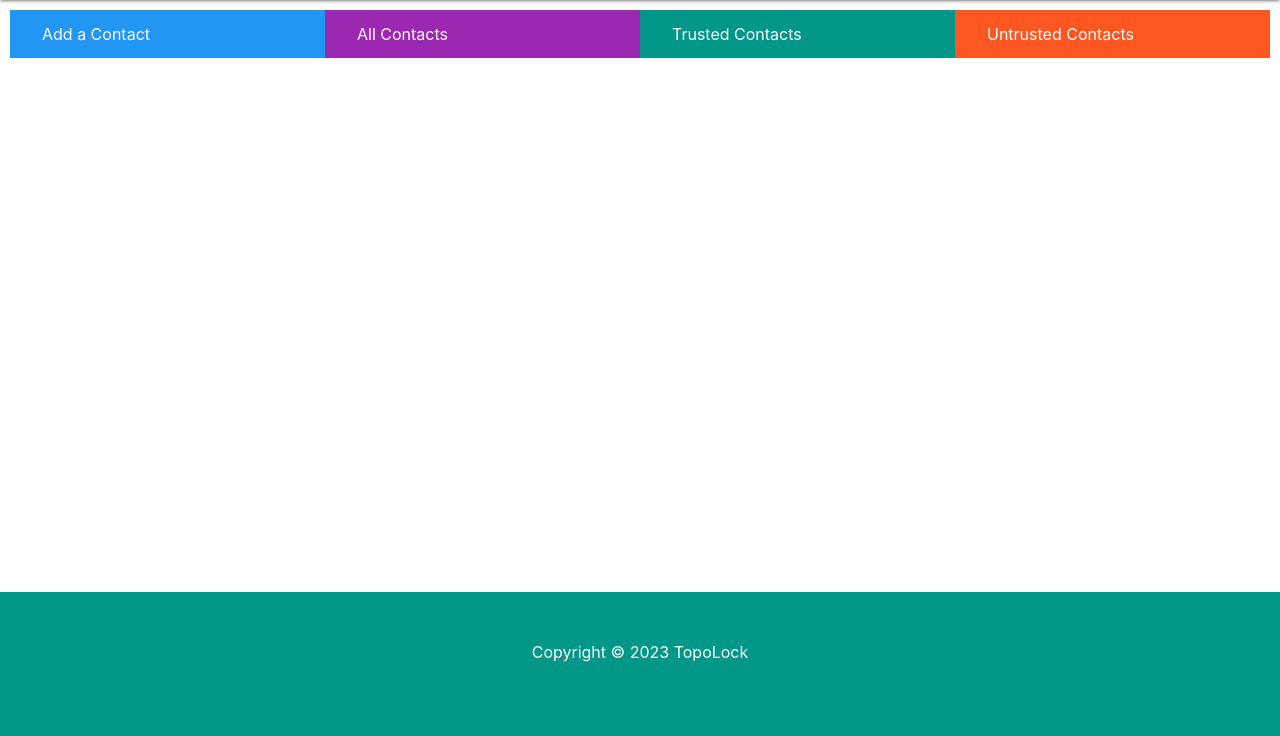
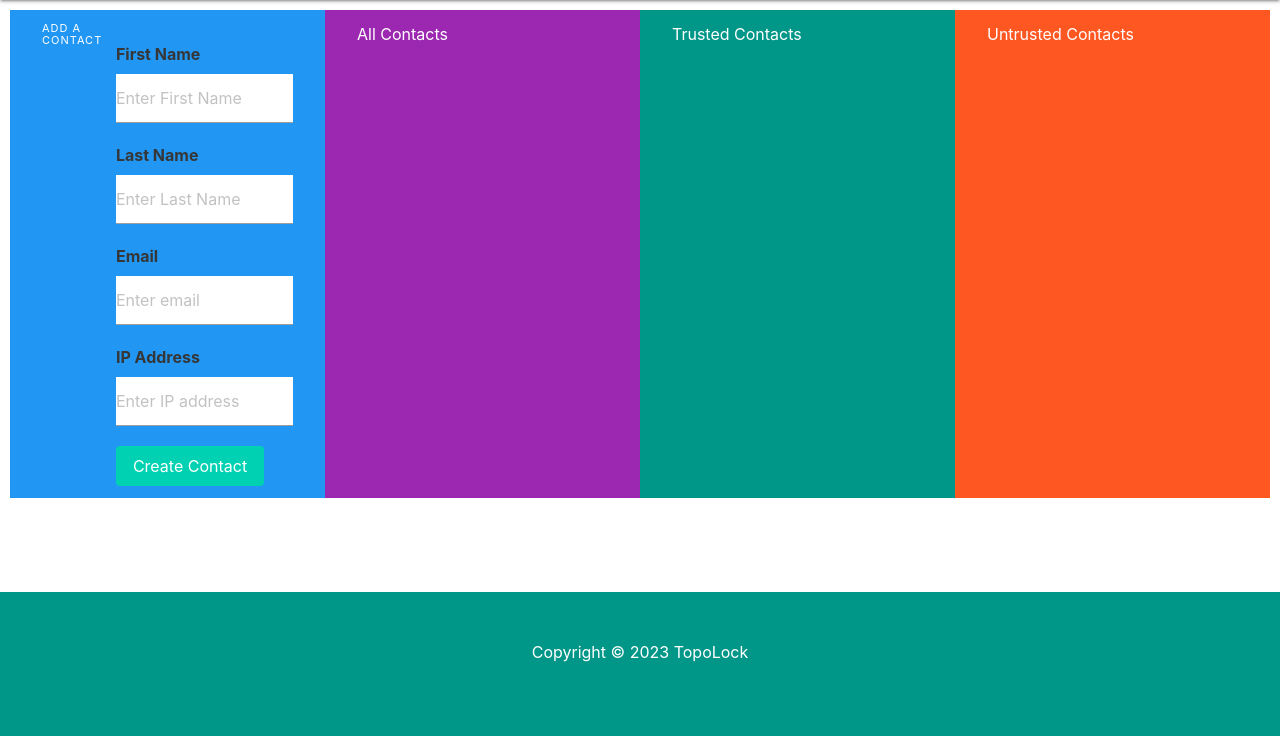
Before and after one commit to williammabotjaeng/voxbillium, a Flask app: page /home in a window 1280 px wide. Shown: the part 64-800 px from the top of the page. Run offline with Flask 3, Linux system fonts and the light colour scheme; a user stored in the database is signed in.

Commit message:
white, inputs, home.html

```diff
--- a/app.py
+++ b/app.py
@@ -115,7 +115,8 @@ def register():
 @app.route("/home")
 @login_required
 def home():
-    return render_template("home.html", current_user=current_user)
+    form = ContactForm()
+    return render_template("home.html", current_user=current_user, form=form)
 
 @app.route("/what")
 def what():
--- a/templates/home.html
+++ b/templates/home.html
@@ -2,16 +2,48 @@
 {% block content %}
 <div class="columns is-variable is-1-mobile is-0-tablet is-3-desktop is-8-widescreen is-2-fullhd tile" style="margin: 10px; color: white">
     <div class="column tile blue">
-      Add a Contact
+        <h3 class="heading">Add a Contact</h3>
+        <form action="{{ url_for('create_contact') }}" method="POST" style="margin-top: 20px; color: white">
+            {{ form.csrf_token }}
+            <div class="field">
+                <label class="label">First Name</label>
+                <div class="control">
+                    {{ form.first_name(class="input white", placeholder="Enter First Name") }}
+                </div>
+            </div>
+            <div class="field">
+                <label class="label">Last Name</label>
+                <div class="control">
+                    {{ form.last_name(class="input white", placeholder="Enter Last Name") }}
+                </div>
+            </div>
+            <div class="field">
+                <label class="label">Email</label>
+                <div class="control">
+                    {{ form.email(class="input white", placeholder="Enter email") }}
+                </div>
+            </div>
+            <div class="field">
+                <label class="label">IP Address</label>
+                <div class="control">
+                    {{ form.ip_address(class="input white", placeholder="Enter IP address") }}
+                </div>
+            </div>
+            <div class="field">
+                <div class="control">
+                    {{ form.submit(class="button is-primary", value="Create Contact") }}
+                </div>
+            </div>
+        </form>
     </div>
     <div class="column tile purple">
-      All Contacts
+        All Contacts
     </div>
     <div class="column tile teal">
-      Trusted Contacts
+        Trusted Contacts
     </div>
     <div class="column tile deep-orange">
-      Untrusted Contacts
+        Untrusted Contacts
     </div>
-  </div>
+</div>
 {% endblock %}
```
Also changed, not shown: instance/database.db.
